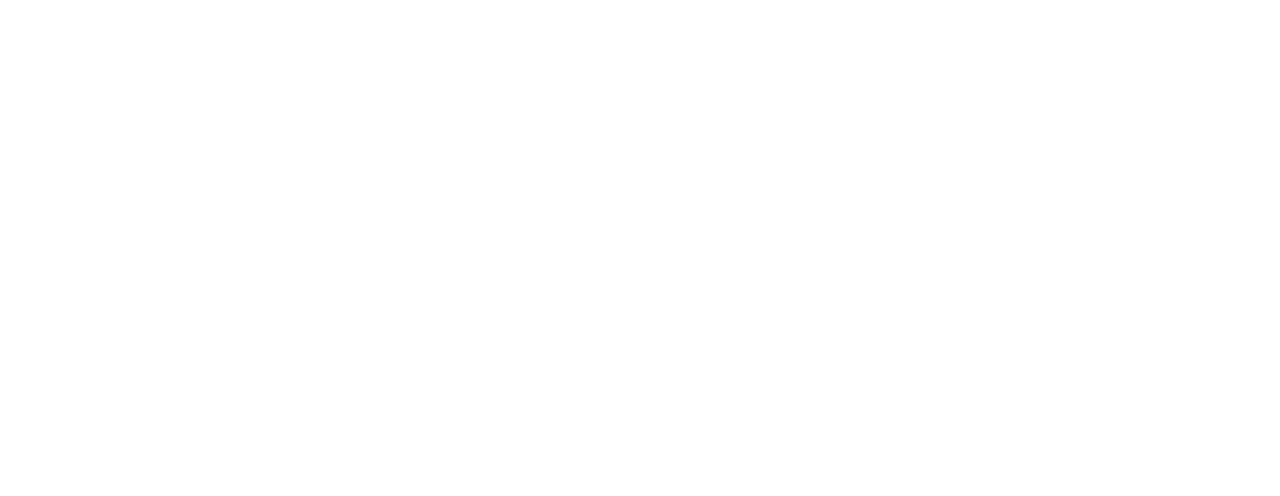
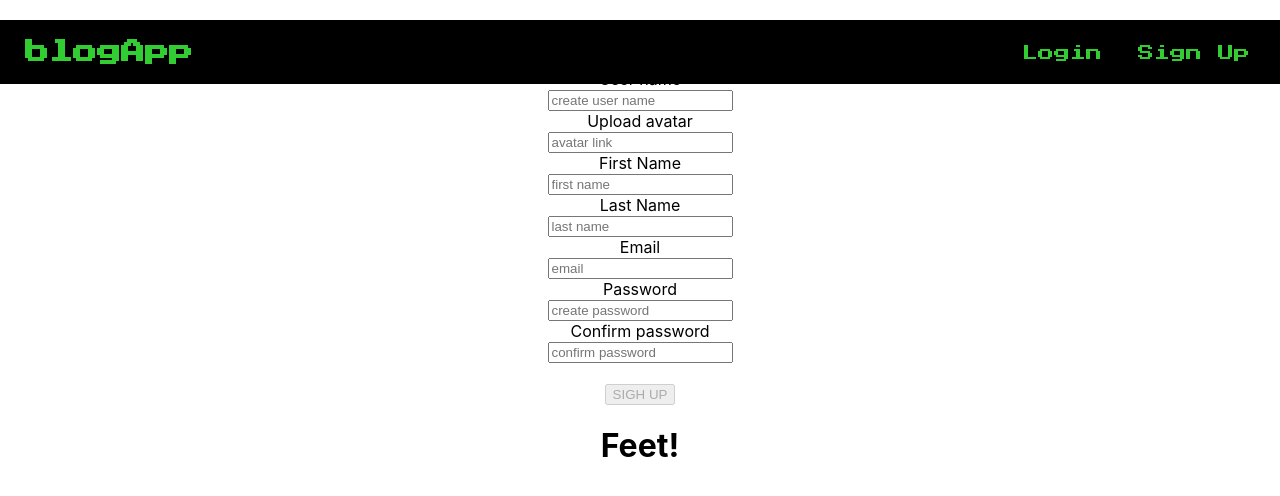
Before and after one commit to ImmanuelCurrah/group-crud, a React (Create React App) app in the folder blog-group-exe/: page / in a window 1280 px wide. Before the commit this address had no page. Shown: the top 496 px of the page. Built offline with nearby package versions, Linux system fonts and the light colour scheme.

Commit message:
added footer stuff

```diff
--- a/blog-group-exe/src/App.js
+++ b/blog-group-exe/src/App.js
@@ -8,7 +8,9 @@
   return (
     <div className="App">
       <Routes>
+        <Route path="/" element={<HomePage />} />
         <Route path="/signup" element={<SignUp />} />
+
       </Routes>
     </div>
   );
--- a/blog-group-exe/src/UI/footer/Footer.jsx
+++ b/blog-group-exe/src/UI/footer/Footer.jsx
@@ -1,11 +1,13 @@
-import classes from "./Footer.modules.css";
+import classes from "./Footer.module.css";
 
 
 const Footer = () => {
 
   return (
-    <footer>
+    <footer className={classes.footer}>
       <h1>Feet!</h1>
     </footer>
   )
 }
+
+export default Footer;
--- a/blog-group-exe/src/UI/navbar/NavBar.jsx
+++ b/blog-group-exe/src/UI/navbar/NavBar.jsx
@@ -5,8 +5,8 @@
 const NavBar = () => {
 
   return (
-    <nav>
-      <div className={classes.navbar}>
+    <nav className={classes.navbar}>
+      {/* <div> */}
         <div className={classes.title}>
           <NavLink to="/"><h1>blogApp</h1></NavLink>
         </div>
@@ -14,8 +14,7 @@
           <NavLink to="/login">Login</NavLink>
           <NavLink to="/signup">Sign Up</NavLink>
         </div>
-      </div>
-
+      {/* </div> */}
     </nav>
   )
 };
--- a/blog-group-exe/src/UI/navbar/NavBar.module.css
+++ b/blog-group-exe/src/UI/navbar/NavBar.module.css
@@ -7,6 +7,8 @@
   position: fixed;
   width: 100%;
   background-color: black;
+  margin: 0px;
+  padding-top: 0px;
 }
 
 a {
--- a/blog-group-exe/src/components/layout/Layout.jsx
+++ b/blog-group-exe/src/components/layout/Layout.jsx
@@ -1,12 +1,14 @@
 // Laura
 import "./Layout.module.css";
 import NavBar from "../../UI/navbar/NavBar";
+import Footer from "../../UI/footer/Footer";
 
 const Layout = (props) => {
   return (
     <div className="layout">
       <NavBar />
       <div className="layout-children">{props.children}</div>
+      <Footer />
     </div>
   );
 };
--- a/blog-group-exe/src/components/signup/SignUp.jsx
+++ b/blog-group-exe/src/components/signup/SignUp.jsx
@@ -1,5 +1,6 @@
 import React, { useEffect, useState } from 'react';
 import classes from "./SignUp.module.css";
+import Layout from '../layout/Layout';
 
 export default function SignUp() {
   const [newUser, setNewUser] = useState({
@@ -51,7 +52,9 @@
   }
 
   return (
+
       <div>
+
         <form onSubmit={handleSubmit}>
           <h2 className={classes.title}>Sign up</h2>
           <h3>{validationMessage}</h3>
@@ -79,6 +82,8 @@
           <br />
           <button disabled={!valid}>SIGH UP</button>
         </form>
+
       </div>
+
     )
 }
--- a/blog-group-exe/src/screens/homePage/HomePage.jsx
+++ b/blog-group-exe/src/screens/homePage/HomePage.jsx
@@ -1,11 +1,14 @@
 // Laura added Layout to homepage
 import React from "react";
 import Layout from "../../components/layout/Layout";
+import SignUp from "../../components/signup/SignUp";
 
 export default function HomePage() {
   return (
     <div>
-      <Layout></Layout>
+      <Layout>
+        <SignUp />
+      </Layout>
     </div>
   );
 }
```
Also changed, not shown: blog-group-exe/src/UI/footer/Footer.module.css (+9 -0 lines). Lines whose indentation alone changed are shown as unchanged.
